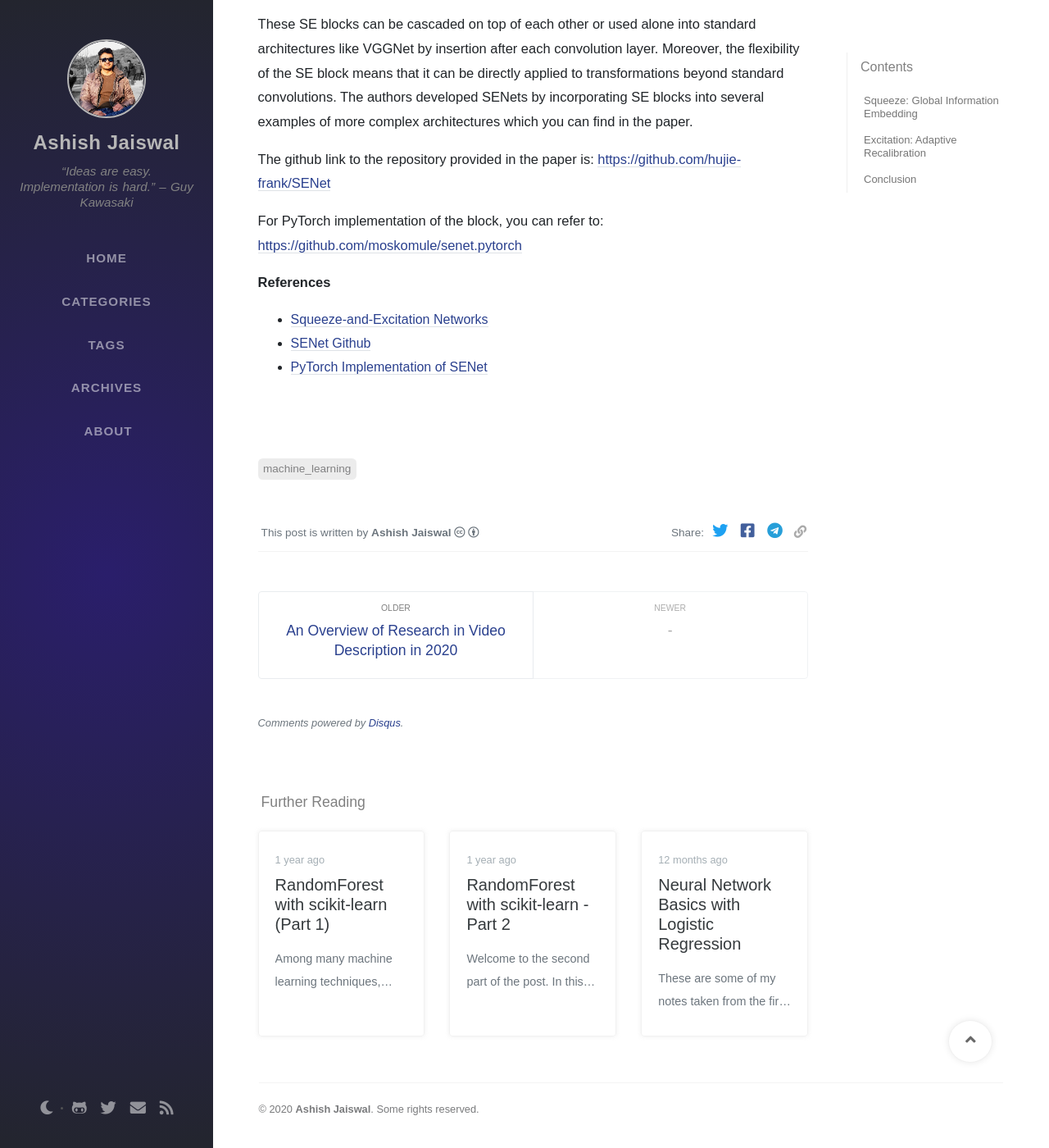
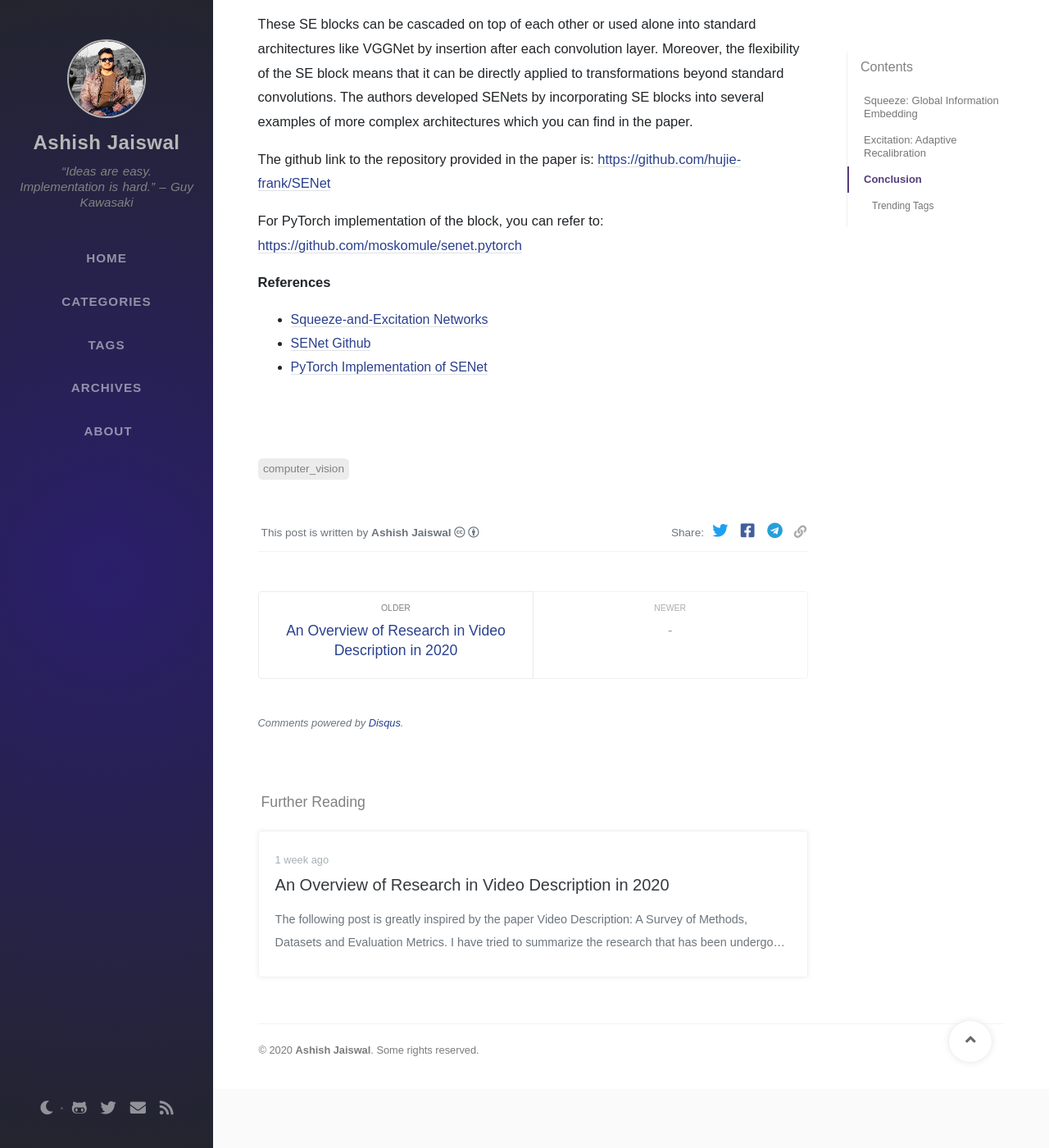
Before and after one commit to asheeshcric/blog, a Jekyll site: the page built from _posts/2020-04-07-cnns-with-squeeze-and-excitation-blocks.md, in a window 1280 px wide and 1400 px high, scrolled down 3325 px. Shown: the whole window at 82% size. Built offline with Jekyll 4.4.1, drawn with Linux system fonts in a browser that asks for light colours; nearby versions of some CDN libraries; some web fonts are replaced; formulas are drawn with MathJax 3; comment, search, counter and statistics services are not loaded; some of the changed text lies outside the part shown.

Commit message:
Change tags for vision posts

```diff
--- a/_posts/2020-04-01-an-overview-of-research-on-video-description-2020.md
+++ b/_posts/2020-04-01-an-overview-of-research-on-video-description-2020.md
@@ -2,7 +2,7 @@
 title: An Overview of Research in Video Description in 2020
 date: 2020-04-01 22:35:32 -0500
 categories: [Illustration]
-tags: [machine_learning]
+tags: [computer_vision]
 description: This post discusses about different methods, surveys, and metrics that have been introduced in the field of video description. Video description is one of the popular fields in today's research that involves understanding and detection of occurrences of many entities in a video.
 ---
 
--- a/_posts/2020-04-07-cnns-with-squeeze-and-excitation-blocks.md
+++ b/_posts/2020-04-07-cnns-with-squeeze-and-excitation-blocks.md
@@ -2,7 +2,7 @@
 title: "Enhance your CNN Networks with Squeeze and Excitation (SE) blocks: Attention Mechanism for Input Channels"
 date: 2020-04-07 12:45:32 -0500
 categories: [Illustration]
-tags: [machine_learning]
+tags: [computer_vision]
 description: This post discusses about different methods, surveys, and metrics that have been introduced in the field of video description. Video description is one of the popular fields in today's research that involves understanding and detection of occurrences of many entities in a video.
 ---
 
```
